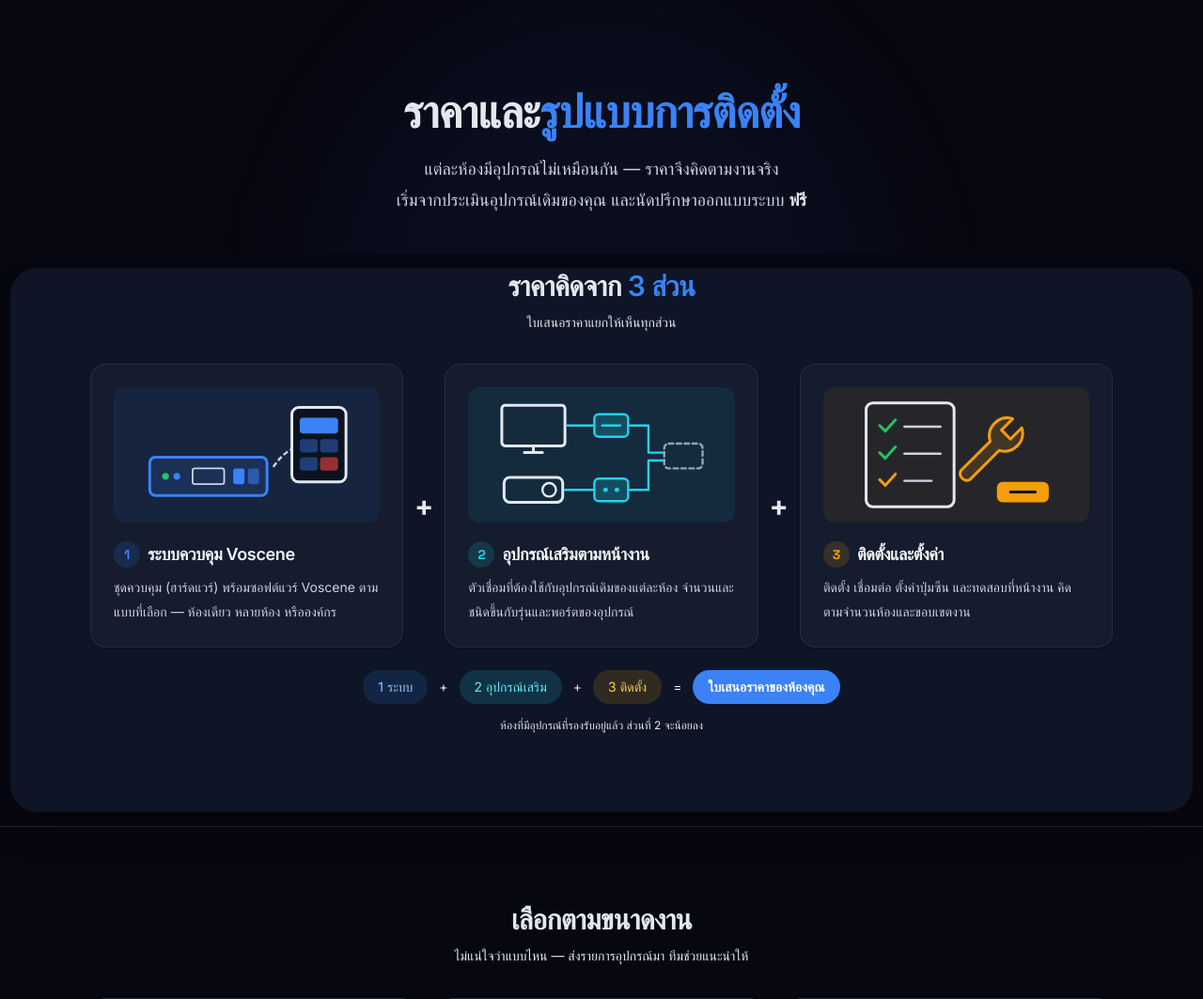
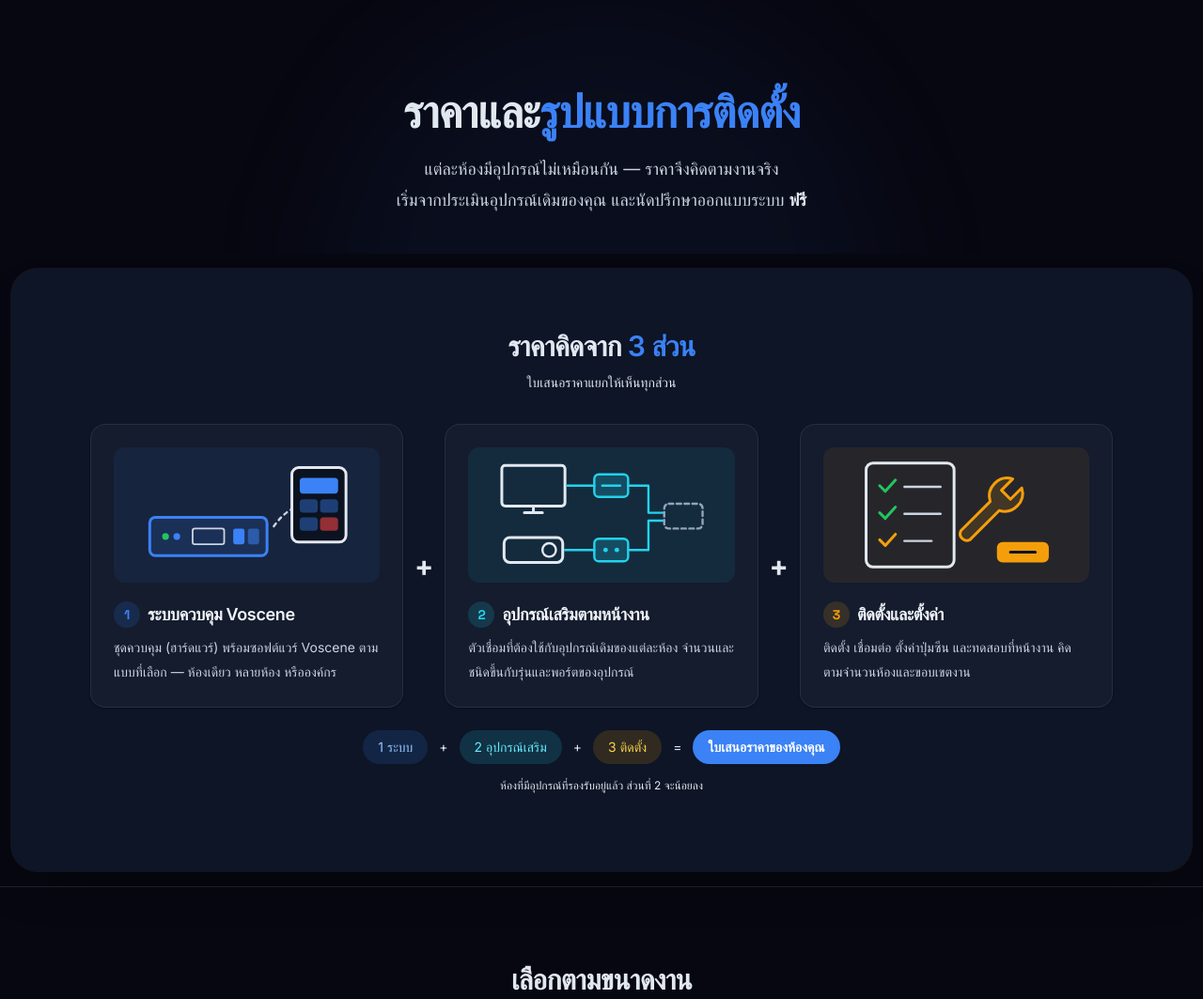
Before and after one commit to Voscene/voscene-web, a FastAPI app: page /pricing in a window 1280 px wide. Shown: the part 61-1124 px from the top of the page at 94% size. Run offline with FastAPI, Linux system fonts and the light colour scheme; some libraries are stand-ins or nearby versions; some web fonts are replaced.

Commit message:
Add top padding to the pricing 3-part section
In the dark theme the section renders as a card, and the heading sat
against its top edge.

Co-Authored-By: Claude Opus 5.5 <noreply@anthropic.com>

```diff
--- a/templates/public/pricing.html
+++ b/templates/public/pricing.html
@@ -36,7 +36,7 @@
 </section>
 
 <!-- วิธีคิดราคา 3 ส่วน -->
-<section class="pb-16 md:pb-20 bg-white">
+<section class="pt-12 md:pt-16 pb-16 md:pb-20 bg-white">
     <div class="max-w-6xl mx-auto px-4 sm:px-6 lg:px-8">
         <h2 class="font-th text-2xl md:text-3xl font-semibold text-navy text-center mb-2">ราคาคิดจาก <span class="text-electric">3 ส่วน</span></h2>
         <p class="text-slate-500 text-sm font-th text-center mb-8">ใบเสนอราคาแยกให้เห็นทุกส่วน</p>
```
